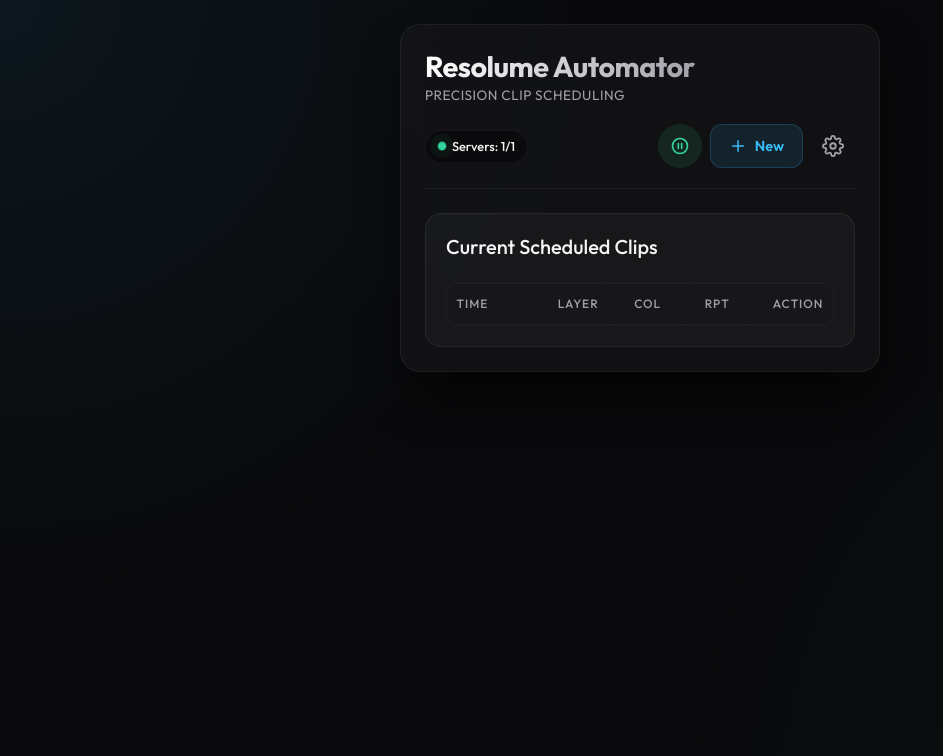
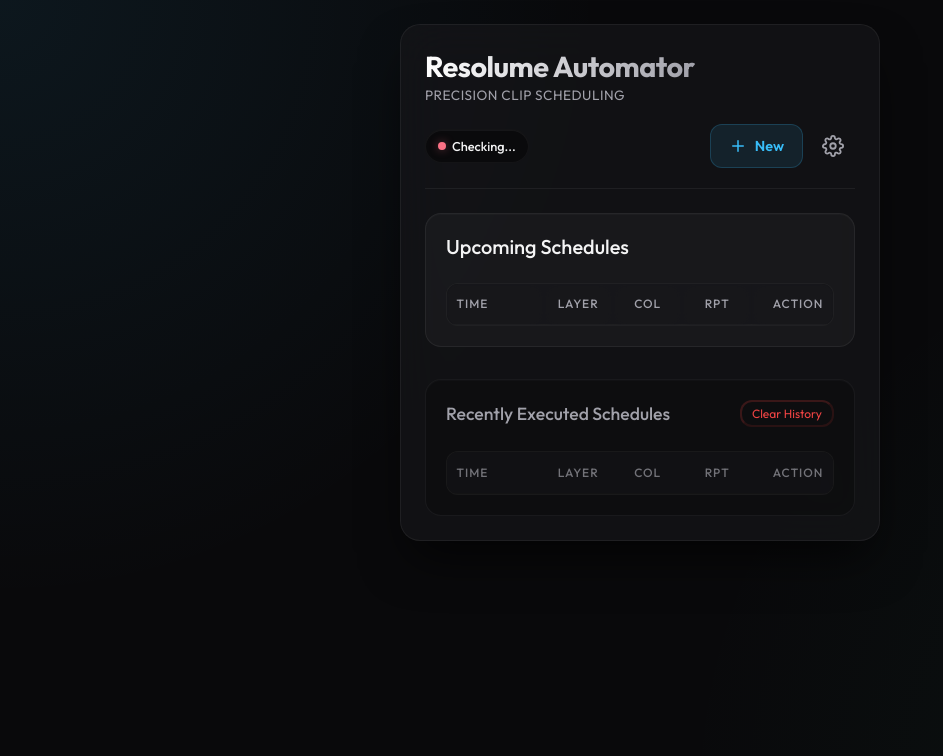
Before and after one commit to CyrusCore/ResolumeScheduler, a Flask app: page / in a window 1280 px wide. Shown: the top 756 px of the page, without its empty margins (0-943 px from the left). Run offline with Flask 3, Linux system fonts and the light colour scheme; data that the repository does not hold is empty.

Commit message:
Release v1.7.2: English Localization and Custom Confirm Modals

```diff
--- a/app.py
+++ b/app.py
@@ -12,7 +12,7 @@ from datetime import datetime
 from flask import Flask, render_template, request, jsonify
 
 def get_base_path():
-    """Mendapatkan absolute path resource, perlu saat dijadikan EXE dengan PyInstaller."""
+    """Get absolute path to resource, works for dev and for PyInstaller."""
     if hasattr(sys, '_MEIPASS'):
         return sys._MEIPASS
     return os.path.dirname(os.path.abspath(__file__))
@@ -23,9 +23,9 @@ app = Flask(__name__,
             static_folder=os.path.join(base_path, 'static'))
 
 # ==========================================
-# KONFIGURASI VERSI & GITHUB REPO
+# VERSION & GITHUB CONFIG
 # ==========================================
-APP_VERSION = "1.7.1"
+APP_VERSION = "1.7.2"
 # Format Repo Target: "username/repository-name"
 GITHUB_REPO = "CyrusCore/ResolumeScheduler"
 
@@ -174,16 +174,21 @@ def trigger_clip(layer_index, clip_index, target_time=None, item_id=None, is_fol
 
             if is_match and not found_item:
                 found_item = item
-                # Jika repeat atau ada 'next clip' yang BELUM dipicu (is_follow_up=False)
-                # maka simpan kembali agar tetap tampil di UI
                 has_chain = item.get('next_layer') and item.get('next_column')
 
+                # Logic Persistence:
                 if item.get('repeat', False):
+                    # Repeating tasks never complete
+                    item['completed'] = False
                     new_data.append(item)
                 elif has_chain and not is_follow_up:
-                    # Jangan hapus jika ini trigger pertama dari sebuah chain
+                    # Chained task: keep in upcoming during the first trigger
+                    item['completed'] = False
                     new_data.append(item)
-                # Jika is_follow_up=True dan tidak repeat, otomatis terhapus (tidak masuk new_data)
+                else:
+                    # Standalone task OR the follow-up of a chain has finished
+                    item['completed'] = True
+                    new_data.append(item)
             else:
                 new_data.append(item)
 
@@ -209,7 +214,7 @@ def trigger_clip(layer_index, clip_index, target_time=None, item_id=None, is_fol
     return None
 
 def load_schedule_into_memory():
-    """Memuat jadwal dari schedule.json kembali ke instance schedule Python."""
+    """Load schedule from schedule.json back into the Python schedule instance."""
     schedule.clear()
 
     if not os.path.exists(SCHEDULE_FILE):
@@ -236,10 +241,10 @@ def run_scheduler():
         time.sleep(1)
 
 def get_local_ip():
-    """Mendapatkan alamat IP lokal dari mesin ini."""
+    """Get the local IP address of this machine."""
     try:
         s = socket.socket(socket.AF_INET, socket.SOCK_DGRAM)
-        # Mencoba connect ke server luar (tidak benar-benar connect) untuk melihat IP lokal mana yang digunakan
+        # Try to connect to an external server (doesn't actually connect) to see which local IP is used
         s.connect(('8.8.8.8', 80))
         ip = s.getsockname()[0]
         s.close()
@@ -249,7 +254,7 @@ def get_local_ip():
 
 @app.route('/api/network-info', methods=['GET'])
 def get_network_info():
-    """Mengembalikan info URL untuk akses dashboard dari perangkat lain."""
+    """Returns URL information for accessing the dashboard from other devices."""
     ip = get_local_ip()
     return jsonify({
         "local_ip": ip,
@@ -259,7 +264,7 @@ def get_network_info():
 
 @app.route('/api/status', methods=['GET'])
 def get_status():
-    """Mengembalikan status koneksi agregat dari semua server."""
+    """Returns aggregate connection status for all servers."""
     settings = load_settings()
     servers = settings.get("servers", [])
 
@@ -346,7 +351,7 @@ def manage_settings():
 
 @app.route('/api/app-version', methods=['GET'])
 def get_app_version():
-    """Mengembalikan versi aplikasi saat ini."""
+    """Returns current app version."""
     return jsonify({"version": APP_VERSION.strip()})
 
 @app.route('/api/check-update', methods=['GET'])
@@ -374,8 +379,8 @@ def check_update():
         return jsonify({"update_available": False, "error": str(e)})
 
 def start_flask():
-    """Menjalankan server Flask agar bisa diakses dari jaringan lokal."""
-    # use_reloader=False sangat penting agar tidak conflict dengan thread lain
+    """Runs the Flask server to allow access from the local network."""
+    # use_reloader=False is crucial to avoid conflicts with other threads
     app.run(host='0.0.0.0', port=5000, debug=False, use_reloader=False)
 
 if __name__ == '__main__':
--- a/templates/index.html
+++ b/templates/index.html
@@ -1,5 +1,5 @@
 <!DOCTYPE html>
-<html lang="id">
+<html lang="en">
 
 <head>
     <meta charset="UTF-8">
@@ -52,9 +52,10 @@
         </header>
 
         <section class="main-content">
+            <!-- UPCOMING SECTION -->
             <div class="glass-panel">
                 <div class="section-header">
-                    <h2>Current Scheduled Clips</h2>
+                    <h2>Upcoming Schedules</h2>
                 </div>
 
                 <div class="table-wrapper">
@@ -69,7 +70,32 @@
                             </tr>
                         </thead>
                         <tbody id="schedule-list">
-                            <!-- Data -->
+                            <!-- Upcoming Data -->
+                        </tbody>
+                    </table>
+                </div>
+            </div>
+
+            <!-- HISTORY SECTION -->
+            <div class="glass-panel" style="margin-top: 2rem; border-color: rgba(255, 255, 255, 0.05); background: rgba(0, 0, 0, 0.2);">
+                <div class="section-header" style="justify-content: space-between;">
+                    <h2 style="font-size: 1.1rem; color: var(--text-muted);">Recently Executed Schedules</h2>
+                    <button id="btn-clear-history" class="btn-ghost" style="font-size: 0.75rem; padding: 4px 10px; color: #ef4444; border-color: rgba(239, 68, 68, 0.2);">Clear History</button>
+                </div>
+
+                <div class="table-wrapper">
+                    <table id="history-table" style="opacity: 0.7;">
+                        <thead>
+                            <tr>
+                                <th style="width: 25%;">Time</th>
+                                <th style="text-align: center; width: 18%;">Layer</th>
+                                <th style="text-align: center; width: 18%;">Col</th>
+                                <th style="text-align: center; width: 18%;">Rpt</th>
+                                <th style="text-align: right; width: 21%;">Action</th>
+                            </tr>
+                        </thead>
+                        <tbody id="history-list">
+                            <!-- History Data -->
                         </tbody>
                     </table>
                 </div>
@@ -263,26 +289,47 @@
             <div class="modal-body" style="max-height: 480px; overflow-y: auto; padding-right: 15px;">
                 <div class="changelog-item" style="margin-bottom: 24px;">
                     <h3 style="color: var(--accent); font-size: 1.15rem; margin-bottom: 10px; display: flex; align-items: center; gap: 8px;">
-                        v1.7.0 <span style="font-size: 0.75rem; background: var(--accent-glow); padding: 2px 8px; border-radius: 20px;">Current</span>
+                        v1.7.2 <span style="font-size: 0.75rem; background: var(--accent-glow); padding: 2px 8px; border-radius: 20px;">Current</span>
                     </h3>
                     <ul style="padding-left: 18px; color: var(--text-muted); font-size: 0.95rem; line-height: 1.7; list-style-type: none;">
-                        <li style="margin-bottom: 8px;">🚀 <strong>Refactored Chaining</strong>: Precise manual H:M:S duration input for perfect timing gaps.</li>
-                        <li style="margin-bottom: 8px;">👁️ <strong>Task Persistence</strong>: Chained tasks now stay visible in the list until the full sequence completes.</li>
-                        <li style="margin-bottom: 8px;">📡 <strong>Multi-Server Sync</strong>: Broadcast mode for physical redundancy (Main & Backup PCs).</li>
-                        <li style="margin-bottom: 8px;">📱 <strong>Enhanced Mobile Access</strong>: Simplified dashboard URL and mobile-friendly table layout.</li>
-                        <li style="margin-bottom: 8px;">🎨 <strong>UI Polish</strong>: Unified header controls and cleaner settings modal without scrollbars.</li>
+                        <li style="margin-bottom: 8px;">🌍 <strong>English Localization</strong>: Fully translated UI and backend logs for global consistency.</li>
+                        <li style="margin-bottom: 8px;">🛡️ <strong>Custom Confirm Modal</strong>: Replaced browser dialogs with a premium glassmorphic modal.</li>
+                        <li style="margin-bottom: 8px;">🕒 <strong>Schedule History</strong>: Tasks now migrate to "Executed Schedules" section instead of being deleted.</li>
+                        <li style="margin-bottom: 8px;">⚙️ <strong>H:M:S Precision</strong>: High-accuracy manual duration control for chained tasks.</li>
                     </ul>
                 </div>
-                <div class="changelog-item" style="opacity: 0.6;">
-                    <h3 style="color: var(--text-main); font-size: 1rem; margin-bottom: 8px;">v1.6.x</h3>
+                <div class="changelog-item" style="margin-bottom: 24px; opacity: 0.6;">
+                    <h3 style="color: var(--text-main); font-size: 1.0rem; margin-bottom: 8px;">v1.7.1</h3>
                     <ul style="padding-left: 18px; color: var(--text-muted); font-size: 0.85rem; line-height: 1.6;">
-                        <li>Initial Multi-Server implementation.</li>
-                        <li>Persistent theme settings and auto-update checks.</li>
+                        <li>Stability fixes and initial task persistence refactor.</li>
+                    </ul>
+                </div>
+                <div class="changelog-item" style="opacity: 0.4;">
+                    <h3 style="color: var(--text-main); font-size: 0.9rem; margin-bottom: 8px;">v1.7.0</h3>
+                    <ul style="padding-left: 18px; color: var(--text-muted); font-size: 0.8rem; line-height: 1.6;">
+                        <li>Multi-Server Sync (Broadcast Mode).</li>
+                        <li>Precise manual H:M:S chaining.</li>
                     </ul>
                 </div>
             </div>
             <div class="modal-footer" style="margin-top: 15px; border-top: 1px solid var(--glass-border); padding-top: 15px;">
                 <button onclick="document.getElementById('btn-close-changelog').click()" class="btn-submit" style="width: 100%; opacity: 0.8;">Dismiss</button>
+            </div>
+        </div>
+    </div>
+
+    <!-- CUSTOM CONFIRM MODAL -->
+    <div id="confirm-modal" class="modal-overlay hidden">
+        <div class="modal-box">
+            <div class="modal-header">
+                <h2 id="confirm-title" style="margin: 0;">Confirm Action</h2>
+            </div>
+            <div class="modal-body" style="padding: 20px 0;">
+                <p id="confirm-message" style="color: var(--text-muted); line-height: 1.5; margin: 0;">Are you sure you want to proceed?</p>
+                <div class="confirm-actions">
+                    <button id="btn-confirm-cancel" class="btn-cancel">Cancel</button>
+                    <button id="btn-confirm-proceed" class="btn-confirm">Proceed</button>
+                </div>
             </div>
         </div>
     </div>
@@ -495,8 +542,10 @@
         }
 
         function renderTable() {
-            const tbody = document.getElementById('schedule-list');
-            tbody.innerHTML = '';
+            const upcomingBody = document.getElementById('schedule-list');
+            const historyBody = document.getElementById('history-list');
+            upcomingBody.innerHTML = '';
+            historyBody.innerHTML = '';
 
             currentSchedules.sort((a, b) => a.time.localeCompare(b.time));
 
@@ -508,6 +557,8 @@
                 const hasNext = item.next_layer && item.next_column;
                 const durationText = hasNext ? formatDuration(item.duration) : '-';
 
+                const isCompleted = item.completed === true;
+
                 tr.innerHTML = `
                     <td class="col-time" data-label="Time">
                         ${item.time}
@@ -517,18 +568,29 @@
                     <td style="text-align: center; color: var(--accent); font-weight: 600;" data-label="Column">${item.column}</td>
                     <td style="text-align: center; color: ${repeatColor}; font-size: 1.1rem; font-weight: bold;" data-label="Repeat">${repeatIcon}</td>
                     <td style="text-align: right; display: flex; gap: 6px; justify-content: flex-end; align-items: center; padding-top: 12px;" data-label="Action">
-                        <button class="btn-delete" style="color: var(--success); border-color: rgba(52, 211, 153, 0.2);" onclick="triggerManual(${item.layer}, ${item.column})" title="Trigger Now">&#x25B6;</button>
+                        ${!isCompleted ? `<button class="btn-delete" style="color: var(--success); border-color: rgba(52, 211, 153, 0.2);" onclick="triggerManual(${item.layer}, ${item.column})" title="Trigger Now">&#x25B6;</button>` : ''}
                         <button class="btn-delete" onclick="removeSchedule(${index})" title="Delete Schedule">Del</button>
                     </td>
                 `;
-                tbody.appendChild(tr);
+
+                if (isCompleted) {
+                    historyBody.appendChild(tr);
+                } else {
+                    upcomingBody.appendChild(tr);
+                }
             });
         }
 
         async function removeSchedule(index) {
-            currentSchedules.splice(index, 1);
-            renderTable();
-            await autoSave();
+            const confirmed = await showConfirm(
+                "Delete Schedule",
+                "Are you sure you want to remove this scheduled clip? This action cannot be undone."
+            );
+            if (confirmed) {
+                currentSchedules.splice(index, 1);
+                renderTable();
+                await autoSave();
+            }
         }
 
         async function autoSave() {
@@ -589,7 +651,8 @@
 
             currentSchedules.push({
                 time, layer, column, repeat,
-                duration, next_layer, next_column
+                duration, next_layer, next_column,
+                completed: false
             });
 
             renderTable();
@@ -604,6 +667,18 @@
                 fields.classList.remove('hidden');
             } else {
                 fields.classList.add('hidden');
+            }
+        });
+
+        document.getElementById('btn-clear-history').addEventListener('click', async () => {
+            const confirmed = await showConfirm(
+                "Clear History",
+                "Do you want to permanently delete all recently executed schedules?"
+            );
+            if (confirmed) {
+                currentSchedules = currentSchedules.filter(item => !item.completed);
+                renderTable();
+                await autoSave();
             }
         });
 
@@ -694,7 +769,30 @@
             setTimeout(() => { modal.classList.add('hidden'); }, 300);
         });
 
-        async function saveSettings() {
+        // ------------------
+        // CUSTOM CONFIRM SYSTEM
+        // ------------------
+        let confirmCallback = null;
+
+        function showConfirm(title, message) {
+            return new Promise((resolve) => {
+                const modal = document.getElementById('confirm-modal');
+                document.getElementById('confirm-title').innerText = title;
+                document.getElementById('confirm-message').innerText = message;
+
+                modal.classList.remove('hidden');
+                setTimeout(() => { modal.style.opacity = '1'; }, 10);
+
+                const cleanup = (value) => {
+                    modal.style.opacity = '0';
+                    setTimeout(() => { modal.classList.add('hidden'); }, 300);
+                    resolve(value);
+                };
+
+                document.getElementById('btn-confirm-proceed').onclick = () => cleanup(true);
+                document.getElementById('btn-confirm-cancel').onclick = () => cleanup(false);
+            });
+        }
             const autostart = document.getElementById('setting-autostart').checked;
             const btn = document.getElementById('btn-save-settings');
             const ogText = btn.innerText;
```
Also changed, not shown: static/style.css (+52 -0 lines).
